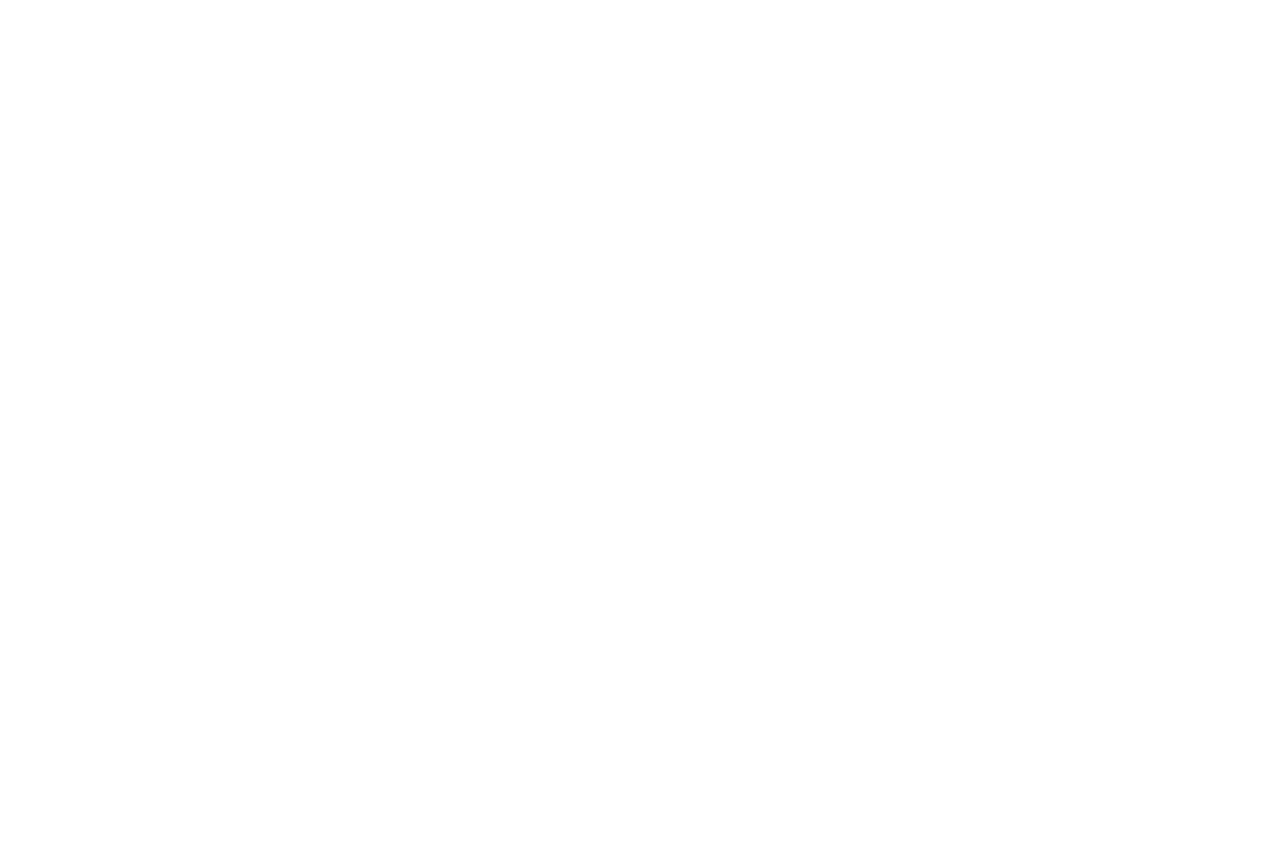
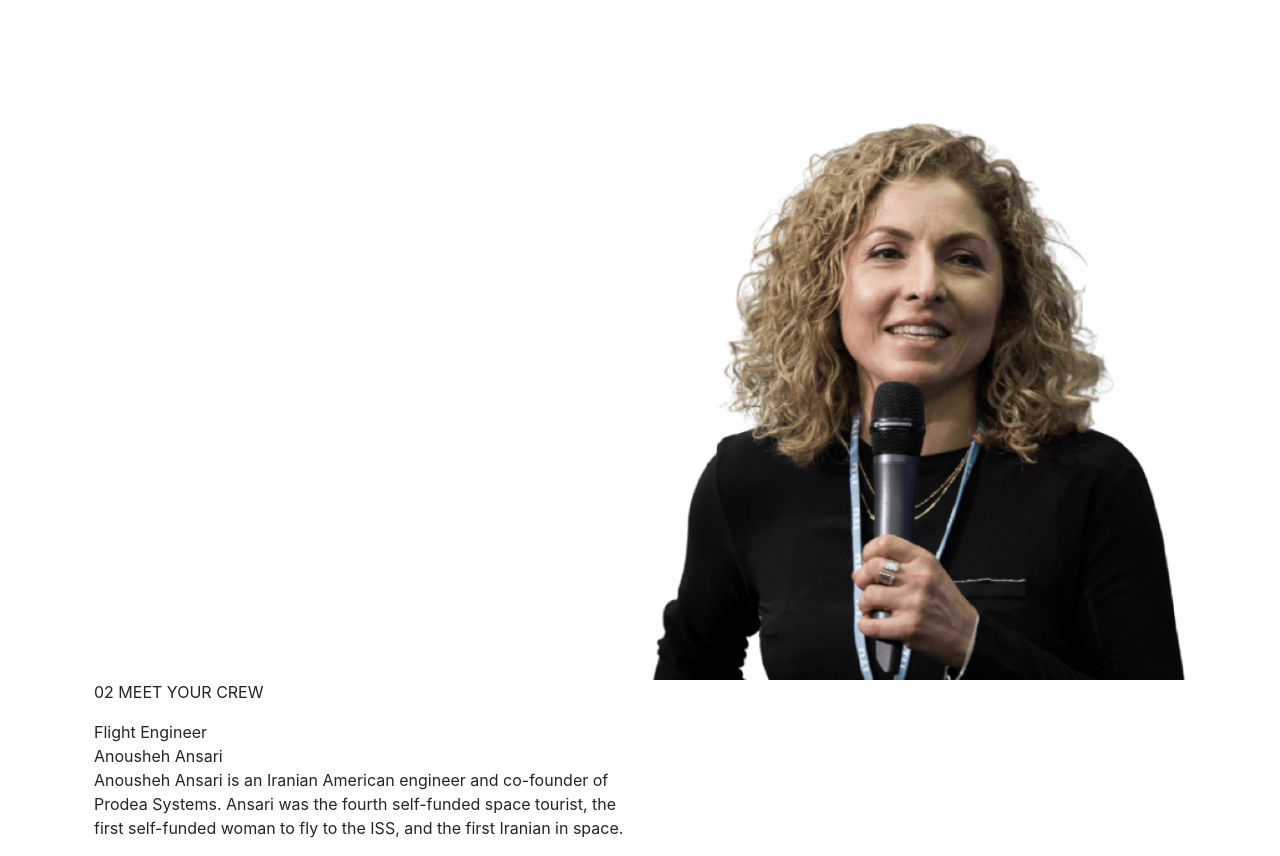
Before and after one commit to Adeolade1st/space-tourism-site, a React (Create React App) app in the folder space-tourism-site/: page /CREW in a window 1280 px wide. Shown: the part 2800-3656 px from the top of the page. Before the commit the page ends 3174 px from the top, so only its background shows below. Built offline with nearby package versions, Linux system fonts and the light colour scheme; the HTML template or start-up script is replaced by a standard one.

Commit message:
CREW Page 1 to 3

```diff
--- a/space-tourism-site/src/Pages/Crew.js
+++ b/space-tourism-site/src/Pages/Crew.js
@@ -7,7 +7,10 @@ import mark from './mark.png';
 import bgs from './background-crew-desktop.jpg';
 import bgs2 from './background-crew-desktop1.jpg';
 import bgs3 from './background-crew-desktop2.jpg';
+//import bgs4 from './background-crew-desktop3.jpg';
 import victor from './image-victor-glover.png';
+import anouseh from './image-anousheh-ansari.png';
+
 
 
 export default function Crew(){
@@ -16,6 +19,8 @@ export default function Crew(){
              <img src={bgs} alt="background" className="bg-image" />
               <img src={bgs2} alt="background" className="bgs2-image" />
                <img src={bgs3} alt="background" className="bgs3-image" />
+
+
 
                 <span> <img src={mainLogo} className="logo-head" alt="logo"></img></span>
                 <span> <img src={horizontal} className="horizontal-head" alt="horizontal-line"></img></span>
@@ -66,6 +71,23 @@ export default function Crew(){
                     flight of the SpaceX Crew Dragon to the International Space Station. Glover is a commander in the U.S.
                     Navy where he pilots an F/A-18.He was a crew member of Expedition 64, and served as a station systems flight engineer.</div>
                    </p></div>
+                    <div className="col-sm-6"><img src={anouseh} alt="anouseh-ansari" className="anouseh-image img-fluid"/></div>
+
+                </div>
+
+
+             </div>
+
+
+             <div className="container">
+
+                <p className="head-anuseh">02 MEET YOUR CREW</p>
+                <div className="row">
+                    <div className="col-sm-6"> <p> <div className="engineer">Flight Engineer</div>
+                    <div className="anuouseh-ansari">Anousheh Ansari </div> <div className="anouseh-about">Anousheh Ansari is an Iranian American engineer and co-founder of Prodea Systems.
+                    Ansari was the fourth self-funded space tourist,
+                    the first self-funded woman to fly to the ISS, and the first Iranian in space.</div>
+                   </p></div>
                     <div className="col-sm-6"><img src={victor} alt="victor-glover" className="victor-image img-fluid"/></div>
 
                 </div>
```
Also changed, not shown: space-tourism-site/src/Pages/background-crew-desktop3.jpg (added), space-tourism-site/src/Pages/image-anousheh-ansari.png (added).
